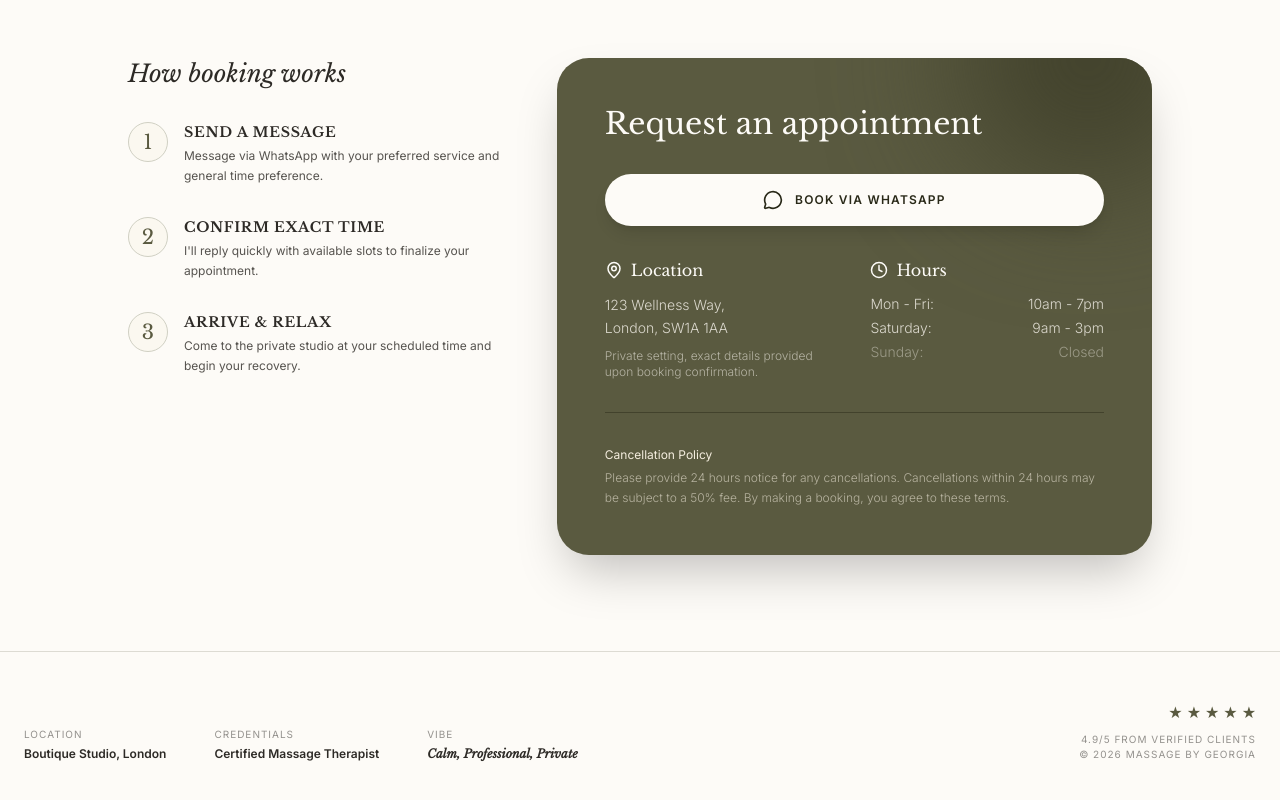
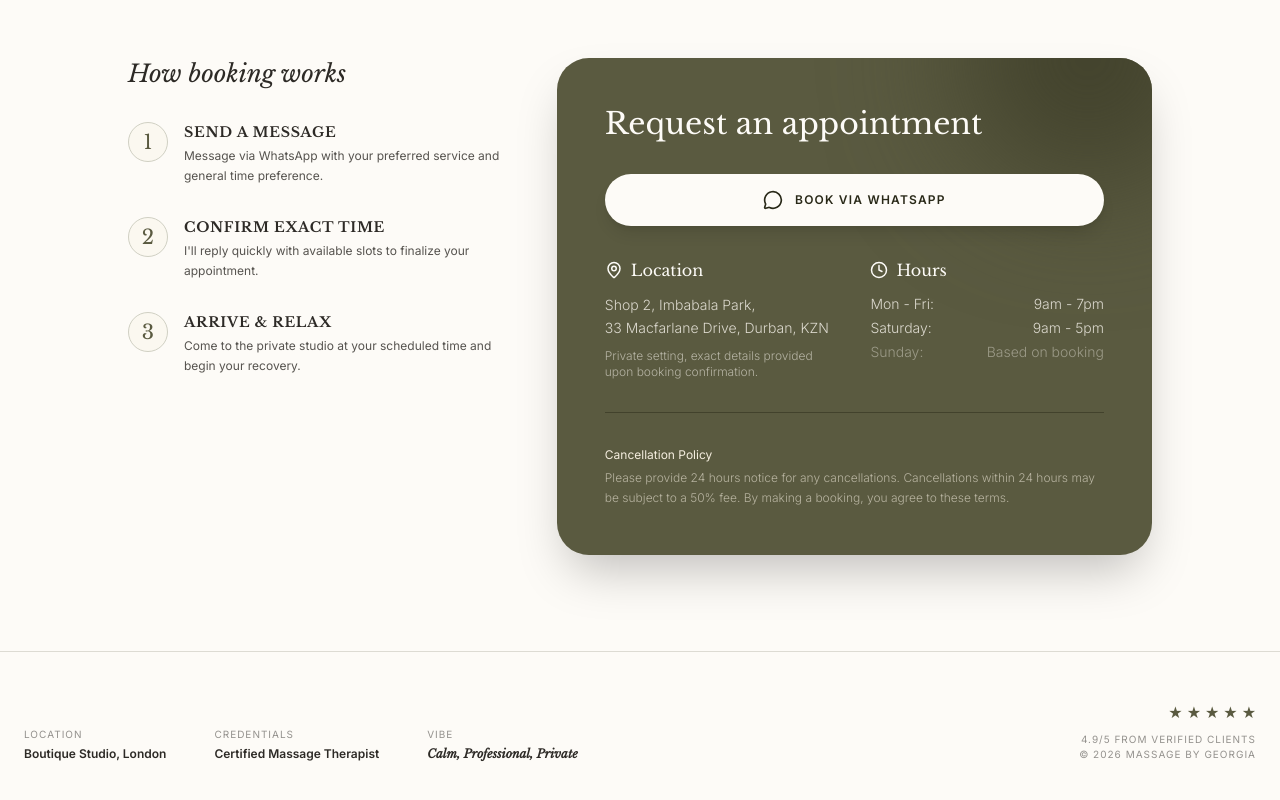
Before and after one commit to mattbrianb/massagebygeorgia, a React (Vite) app: page / in a window 1280 px wide. Shown: the part 2495-3295 px from the top of the page. Built offline with nearby package versions, Linux system fonts and the light colour scheme.

Commit message:
Update Booking.tsx

```diff
--- a/src/components/Booking.tsx
+++ b/src/components/Booking.tsx
@@ -2,7 +2,7 @@ import { motion } from 'motion/react';
 import { MapPin, MessageCircle, Clock, CalendarCheck } from 'lucide-react';
 
 export default function Booking() {
-  const whatsappNumber = "447000000000"; // Replace with actual number
+  const whatsappNumber = "27794808977"; // Replace with actual number
   const message = encodeURIComponent("Hi Georgia, I'd like to book a massage.\nService: \nPreferred day/time: ");
   const whatsappUrl = `https://wa.me/${whatsappNumber}?text=${message}`;
 
@@ -82,8 +82,8 @@ export default function Booking() {
                       <MapPin size={18} /> Location
                     </h4>
                     <p className="text-sm font-light leading-relaxed">
-                      123 Wellness Way,<br/>
-                      London, SW1A 1AA<br/>
+                      Shop 2, Imbabala Park,<br/>
+                      33 Macfarlane Drive, Durban, KZN<br/>
                       <span className="text-xs mt-2 block opacity-70">Private setting, exact details provided upon booking confirmation.</span>
                     </p>
                   </div>
@@ -92,9 +92,9 @@ export default function Booking() {
                       <Clock size={18} /> Hours
                     </h4>
                     <ul className="text-sm flex flex-col gap-1 font-light">
-                      <li className="flex justify-between"><span>Mon - Fri:</span> <span>10am - 7pm</span></li>
-                      <li className="flex justify-between"><span>Saturday:</span> <span>9am - 3pm</span></li>
-                      <li className="flex justify-between opacity-50"><span>Sunday:</span> <span>Closed</span></li>
+                      <li className="flex justify-between"><span>Mon - Fri:</span> <span>9am - 7pm</span></li>
+                      <li className="flex justify-between"><span>Saturday:</span> <span>9am - 5pm</span></li>
+                      <li className="flex justify-between opacity-50"><span>Sunday:</span> <span>Based on booking</span></li>
                     </ul>
                   </div>
                 </div>
```
